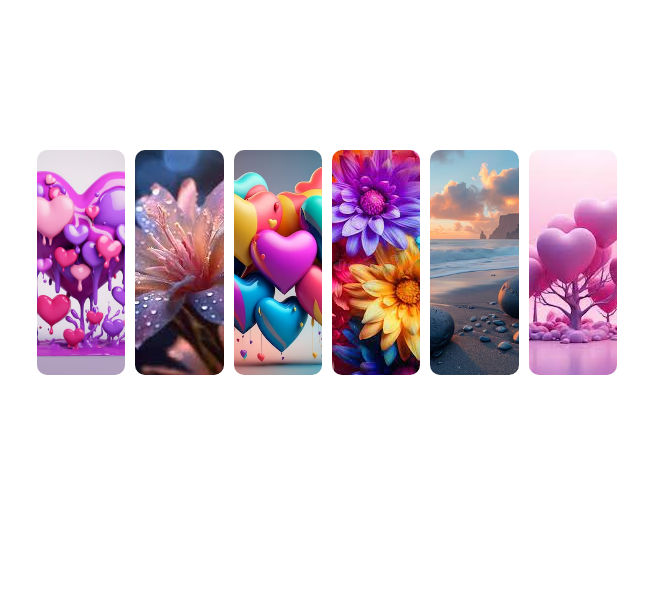
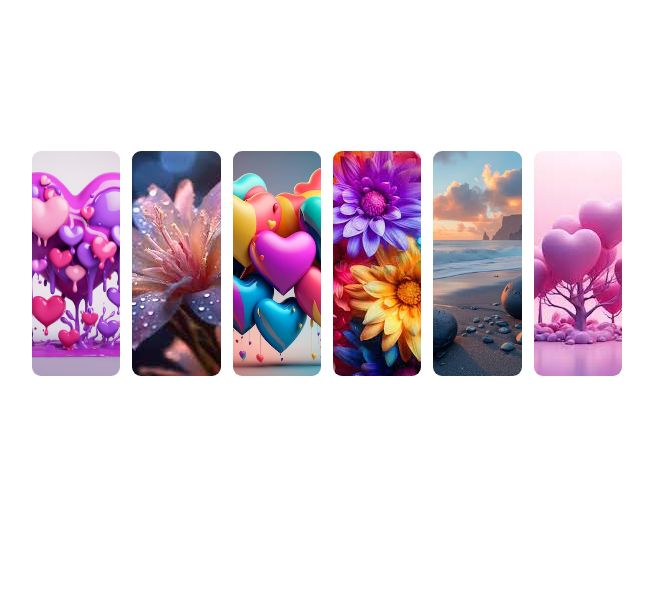
Before and after one commit to codingwithKenny/Image-Animation, a plain HTML site: page index.html in a window 1280 px wide. Shown: the whole page, without its empty margins (313-966 px from the left). Drawn offline with Linux system fonts and the light colour scheme.

```diff
--- a/index.css
+++ b/index.css
@@ -11,7 +11,7 @@
     height: 50%;
     object-fit: cover;
     transition: all ease-in-out 0.5s;
-    /* border: 2px  solid white; */
+    border: thin solid white;
     border-radius: 10px;
 }
 .container img:hover{
```
